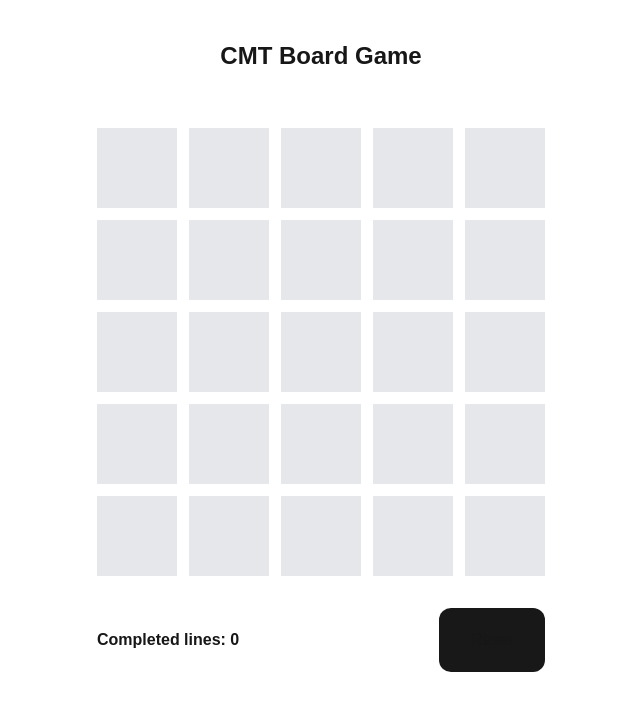
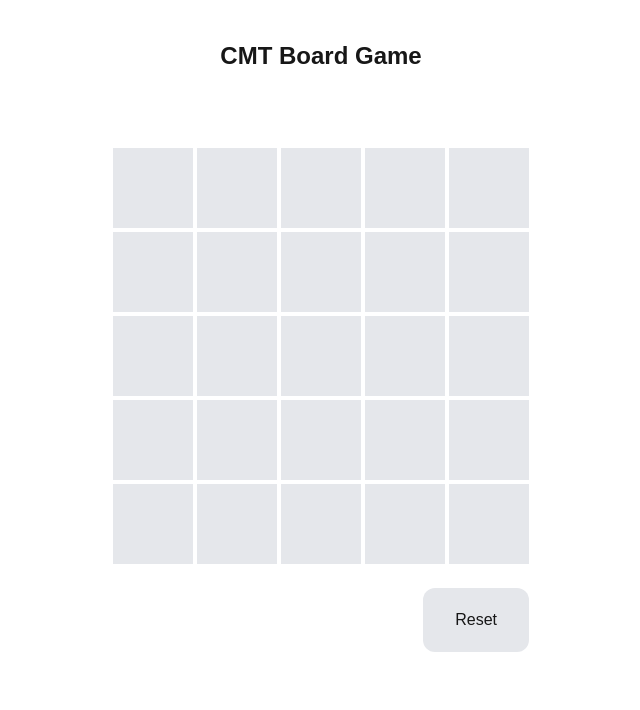
Before and after one commit to DollaJakab/CMT-Board-Game, a Next.js app: page / in a window 1280 px wide. Shown: the top 710 px of the page, without its empty margins (319-959 px from the left). Built offline with nearby package versions, Linux system fonts and the light colour scheme.

Commit message:
Added final logic to display success or error message if all cells are filled

```diff
--- a/components/Board.tsx
+++ b/components/Board.tsx
@@ -7,19 +7,24 @@ const Board = () => {
   const board = useStore((state) => state.board);
   const lines = useStore((state) => state.lines);
   const resetBoard = useStore((state) => state.resetBoard);
+  const filledCells = useStore((state) => state.filledCells);
   return (
-    <div className="flex flex-col gap-3">
+    <div className="flex flex-col gap-1">
       {board.map((row: Array<CellProps>, i: number) => (
-        <div key={i} className="flex gap-3 items-center justify-center w-full">
+        <div key={i} className="flex gap-1 items-center justify-center w-full">
           {row.map((cell: CellProps, j: number) => (
             <Cell key={j} cell={cell} i={i} j={j} />
           ))}
         </div>
       ))}
       <div className="flex justify-between mt-5">
-        <p className="font-black pt-5">{`Completed lines: ${lines}`}</p>
+        <p className="font-black pt-5">
+          {lines > 0 && filledCells === 25
+            ? `Congratulations you have ${lines} lines!`
+            : filledCells === 25 && "You have no lines, try again."}
+        </p>
         <button
-          className="p-5 px-8 bg-[#181818] hover:bg-red rounded-xl transition-all ease-in"
+          className="p-5 px-8 bg-gray-200 dark:bg-[#181818] hover:bg-red rounded-xl transition-all ease-in"
           onClick={resetBoard}
         >
           Reset
--- a/components/Cell.tsx
+++ b/components/Cell.tsx
@@ -12,6 +12,7 @@ const Cell = ({ cell, i, j }: { cell: CellProps; i: number; j: number }) => {
   const updateCurrentLetter = useStore((state) => state.updateCurrentLetter);
   const currentLetterIndex = Object.keys(CellTypes).indexOf(currentLetter);
   const updateLines = useStore((state) => state.updateLines);
+  const updateFilledCells = useStore((state) => state.updateFilledCells);
   const setCellValue = () => {
     updateBoard(i, j, currentLetter);
     updateCurrentLetter(CellTypes[(currentLetterIndex + 1) % 3]);
@@ -22,6 +23,7 @@ const Cell = ({ cell, i, j }: { cell: CellProps; i: number; j: number }) => {
         updateBoardColors(row, col);
       });
     });
+    updateFilledCells();
   };
   return (
     <button
--- a/lib/helpers.ts
+++ b/lib/helpers.ts
@@ -23,7 +23,7 @@ export const linesCalculator = (board: CellProps[][]) => {
     }
 
     function sequenceKey(sequence: number[][]): string {
-        return sequence.map(([r, c]) => `${r},${c}`).join("-");
+        return sequence.map(([r, c]) => `${r}-${c}`).join(",");
     }
 
     for (let i = 0; i < rows; i++) {
@@ -42,6 +42,7 @@ export const linesCalculator = (board: CellProps[][]) => {
                 const sequence = collectSequence(i, j, dRow, dCol);
                 const key = sequenceKey(sequence);
 
+
                 if (sequence.length >= 3 && !processedSequences.has(key)) {
                     results.push(sequence);
                     processedSequences.add(key);
--- a/lib/store.ts
+++ b/lib/store.ts
@@ -10,7 +10,7 @@ export const useStore = create<Store>((set) => ({
          newBoard[i][j] = {...newBoard[i][j], value: currentLetter};
         return { ...state, board: newBoard };
     }),
-    resetBoard: () => set(() => {return {board: new Array(5).fill(null).map(() => new Array(5).fill({color: 'black', value: ''})), currentLetter: "C", lines: 0}}),
+    resetBoard: () => set(() => {return {board: new Array(5).fill(null).map(() => new Array(5).fill({color: 'black', value: ''})), currentLetter: "C", lines: 0, filledCells: 0}}),
     updateBoardColors: (i,j) => set((state) => {
         const newBoard = [...state.board];
         let color = 'black'
@@ -24,6 +24,8 @@ export const useStore = create<Store>((set) => ({
         newBoard[i][j] = {...newBoard[i][j], color: color};
         return { ...state, board: newBoard };
     }),
+    filledCells: 0,
+    updateFilledCells: () => set((state) => {return {filledCells: state.filledCells + 1}}),
     currentLetter: "C",
     updateCurrentLetter: (currentLetter) => set({ currentLetter }),
     lines: 0,
--- a/lib/types.ts
+++ b/lib/types.ts
@@ -17,5 +17,7 @@ export interface Store {
     updateBoardColors: (i: number, j: number) => void,
     lines: number,
     updateLines: (lines: number) => void,
-    resetBoard: () => void
+    resetBoard: () => void,
+    filledCells: number
+    updateFilledCells: () => void
 }
```
